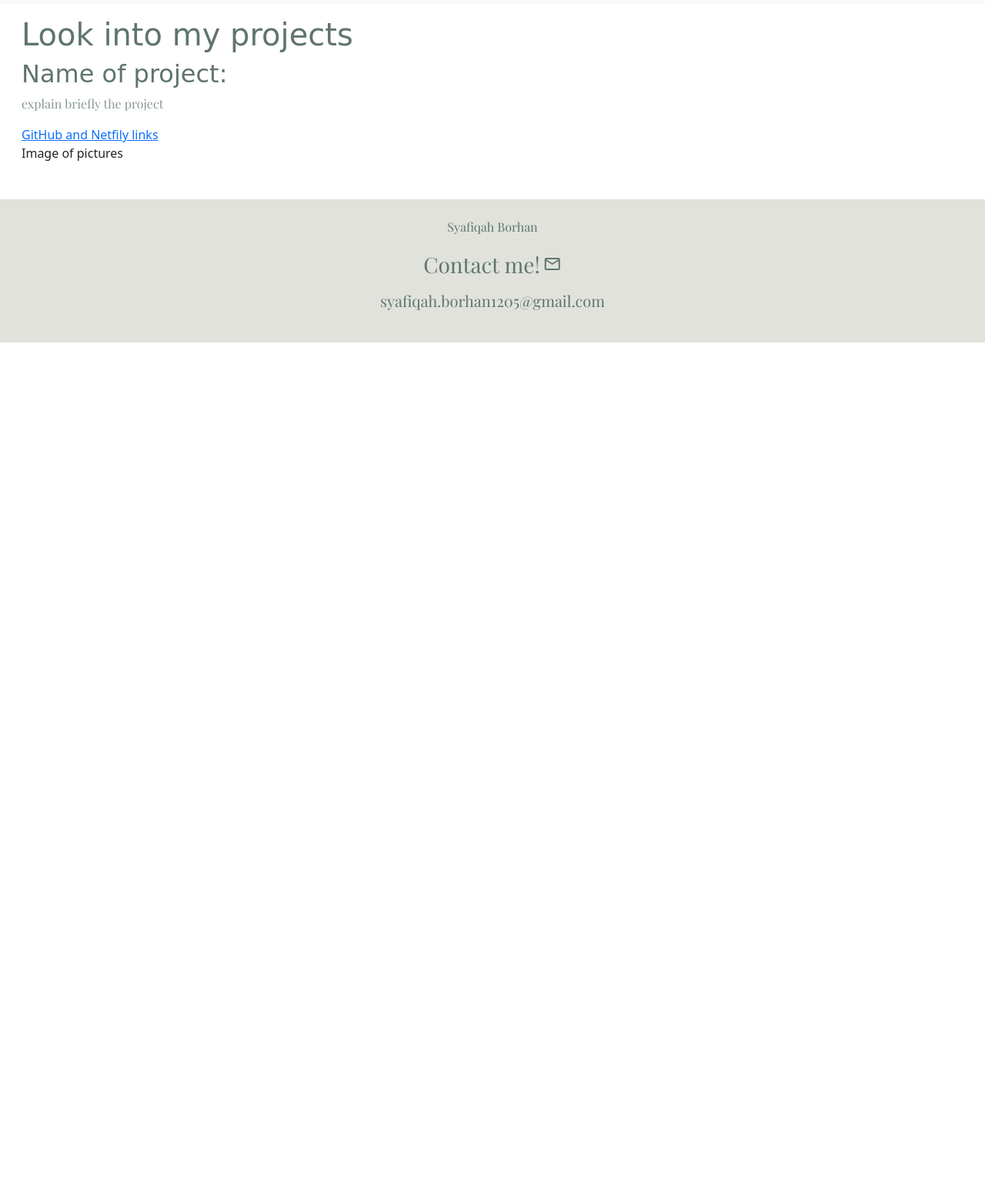
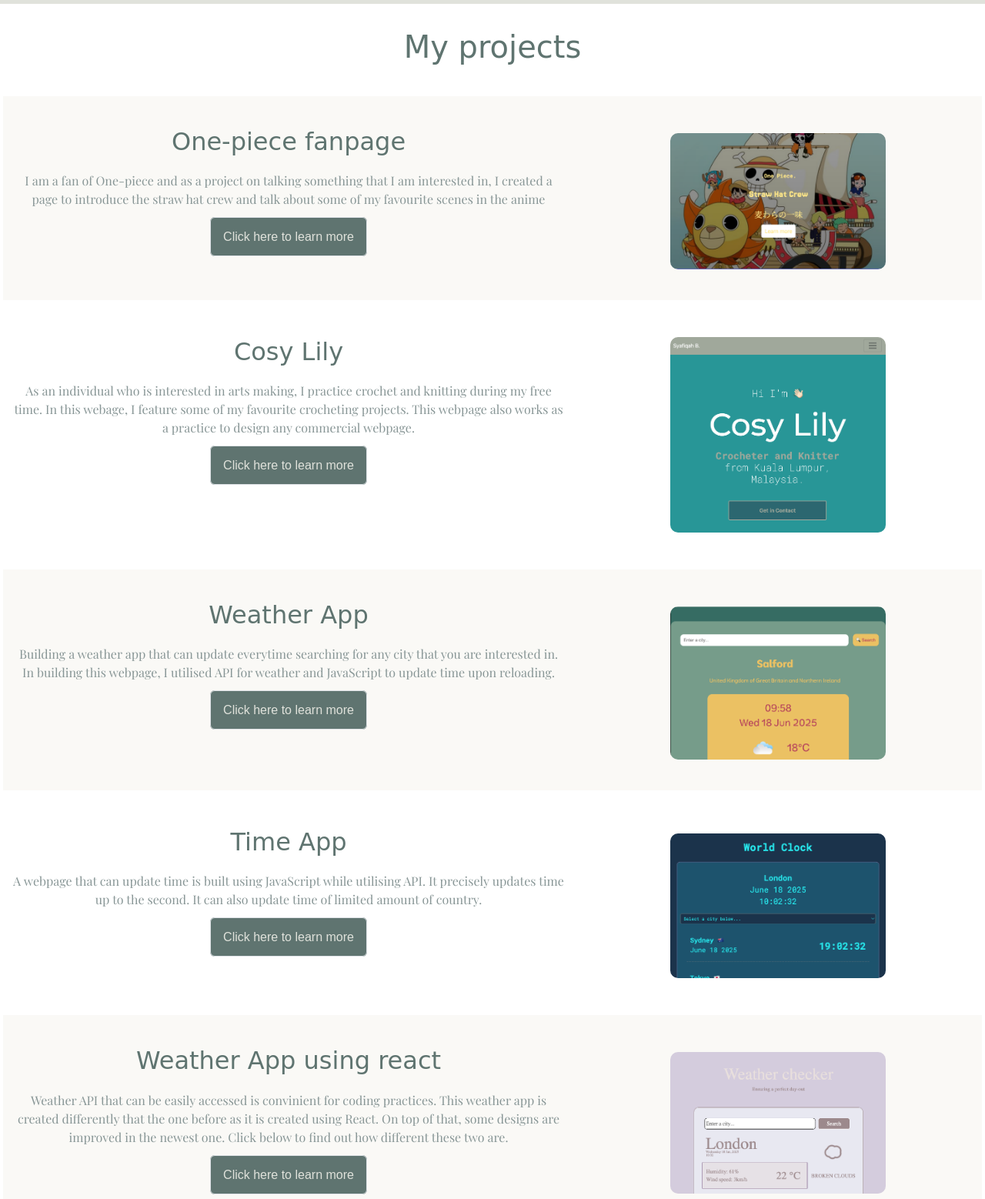
Before and after one commit to cosylily/portfolio-lily, a plain HTML site: page project.html in a window 1280 px wide. Shown: the part 51-1609 px from the top of the page at 77% size. Before the commit the page ends 800 px from the top, so only its background shows below. Drawn offline with nearby package versions, Linux system fonts and the light colour scheme; a web font is replaced by a local one.

Commit message:
completing the styling and structuring of project.html
This comes along with an adjustment to the navbar

```diff
--- a/project.html
+++ b/project.html
@@ -28,7 +28,7 @@
     <title>Syafiqah's projects</title>
   </head>
   <body>
-    <nav class="navbar navbar-expand-lg bg-body-tertiary">
+    <nav class="navbar navbar-expand-lg">
       <div class="container-fluid">
         <a class="navbar-brand" href="index.html">Syafiqah B.</a>
         <button
@@ -52,14 +52,175 @@
         </div>
       </div>
     </nav>
-    <div class="container m-3">
-      <div class="projectIntro"><h1>Look into my projects</h1></div>
-      <div class="grid">
-        <div>
-          <h2>Name of project:</h2>
-          <p>explain briefly the project</p>
-          <a href="#">GitHub and Netfily links</a>
-          <div>Image of pictures</div>
+    <div class="m-3">
+      <div class="projectIntro text-center m-3 p-3"><h1>My projects</h1></div>
+      <div class="projects">
+        <div class="row text-center odd">
+          <div class="webIntro col-7">
+            <h2>One-piece fanpage</h2>
+            <p>
+              I am a fan of One-piece and as a project on talking something that
+              I am interested in, I created a page to introduce the straw hat
+              crew and talk about some of my favourite scenes in the anime
+            </p>
+            <div class="mt-4 mb-3">
+              <a
+                href="https://mugiwarafanpage.netlify.app/"
+                class="border rounded p-3 text-decoration-none learnLink"
+                target="_blank"
+                >Click here to learn more</a
+              >
+            </div>
+          </div>
+
+          <div class="col-5">
+            <img
+              src="src/one-piece.png"
+              alt="mugiwara fanpage"
+              width="280px"
+              class="mt-2 webImage"
+            />
+          </div>
+        </div>
+        <div class="row text-center mt-5">
+          <div class="webIntro col-7">
+            <h2>Cosy Lily</h2>
+            <p>
+              As an individual who is interested in arts making, I practice
+              crochet and knitting during my free time. In this webage, I
+              feature some of my favourite crocheting projects. This webpage
+              also works as a practice to design any commercial webpage.
+            </p>
+            <div class="mt-4 mb-3">
+              <a
+                href="https://cosy-lily.netlify.app/"
+                class="border rounded p-3 text-decoration-none learnLink"
+                target="_blank"
+                >Click here to learn more</a
+              >
+            </div>
+          </div>
+
+          <div class="col-5">
+            <img
+              src="src/knitting page.png"
+              alt="cosylily"
+              width="280px"
+              class="webImage"
+            />
+          </div>
+        </div>
+        <div class="row text-center mt-5 odd">
+          <div class="webIntro col-7">
+            <h2>Weather App</h2>
+            <p>
+              Building a weather app that can update everytime searching for any
+              city that you are interested in. In building this webpage, I
+              utilised API for weather and JavaScript to update time upon
+              reloading.
+            </p>
+            <div class="mt-4 mb-3">
+              <a
+                href="https://astrolily.netlify.app/"
+                class="border rounded p-3 text-decoration-none learnLink"
+                target="_blank"
+                >Click here to learn more</a
+              >
+            </div>
+          </div>
+
+          <div class="col-5">
+            <img
+              src="src/astro-lily.png"
+              alt="astrolily"
+              width="280px"
+              class="mt-2 webImage"
+            />
+          </div>
+        </div>
+        <div class="row text-center mt-5">
+          <div class="webIntro col-7">
+            <h2>Time App</h2>
+            <p>
+              A webpage that can update time is built using JavaScript while
+              utilising API. It precisely updates time up to the second. It can
+              also update time of limited amount of country.
+            </p>
+            <div class="mt-4 mb-3">
+              <a
+                href="https://time-lily.netlify.app/index.html"
+                class="border rounded p-3 text-decoration-none learnLink"
+                target="_blank"
+                >Click here to learn more</a
+              >
+            </div>
+          </div>
+
+          <div class="col-5">
+            <img
+              src="src/time-lily.png"
+              alt="timelily"
+              width="280px"
+              class="mt-2 webImage"
+            />
+          </div>
+        </div>
+        <div class="row text-center mt-5 odd">
+          <div class="webIntro col-7">
+            <h2>Weather App using react</h2>
+            <p>
+              Weather API that can be easily accessed is convinient for coding
+              practices. This weather app is created differently that the one
+              before as it is created using React. On top of that, some designs
+              are improved in the newest one. Click below to find out how
+              different these two are.
+            </p>
+            <div class="mt-4 mb-3">
+              <a
+                href="https://astro-lily-react.netlify.app/"
+                class="border rounded p-3 text-decoration-none learnLink"
+                target="_blank"
+                >Click here to learn more</a
+              >
+            </div>
+          </div>
+
+          <div class="col-5">
+            <img
+              src="src/astro-lily-react.png"
+              alt="weather app using react"
+              width="280px"
+              class="mt-2 webImage"
+            />
+          </div>
+        </div>
+        <div class="row text-center mt-5">
+          <div class="webIntro col-7">
+            <h2>Dictionary App using React</h2>
+            <p>
+              This dictionary app allows the searcher to learn words that were
+              not understood. It includes phontics, meanings, examples, synonyms
+              and a picture. During coding, map was required to display the
+              multiple meanings in the API.
+            </p>
+            <div class="mt-4 mb-3">
+              <a
+                href="https://incredible-froyo-08762a.netlify.app/"
+                class="border rounded p-3 text-decoration-none learnLink"
+                target="_blank"
+                >Click here to learn more</a
+              >
+            </div>
+          </div>
+
+          <div class="col-5">
+            <img
+              src="src/dictionary-app-react.png"
+              alt="dictionary app. wise-lily"
+              width="280px"
+              class="mt-2 webImage"
+            />
+          </div>
         </div>
       </div>
     </div>
--- a/style.css
+++ b/style.css
@@ -98,3 +98,16 @@ p {
 .linkedIn a:hover {
   color: var(--third-color);
 }
+
+.webImage {
+  border-radius: 10px;
+}
+
+.odd {
+  background-color: #faf9f6;
+  padding: 40px 0;
+}
+
+.webIntro p {
+  margin: 20px 0;
+}
```
Also changed, not shown: about.html (+1 -1 lines), contact.html (+1 -1 lines).
